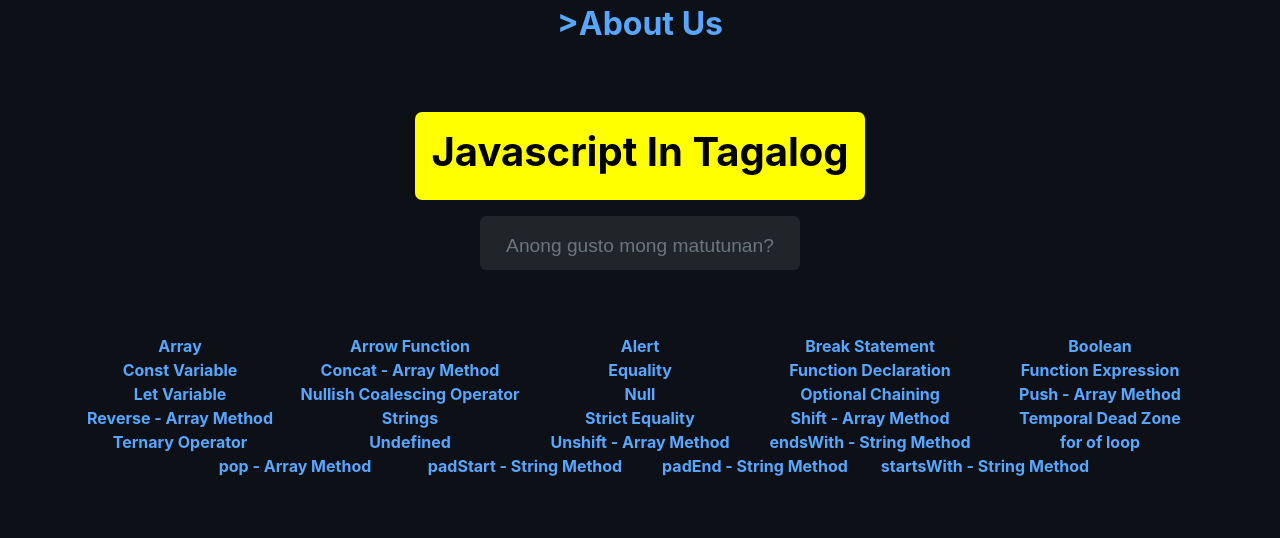
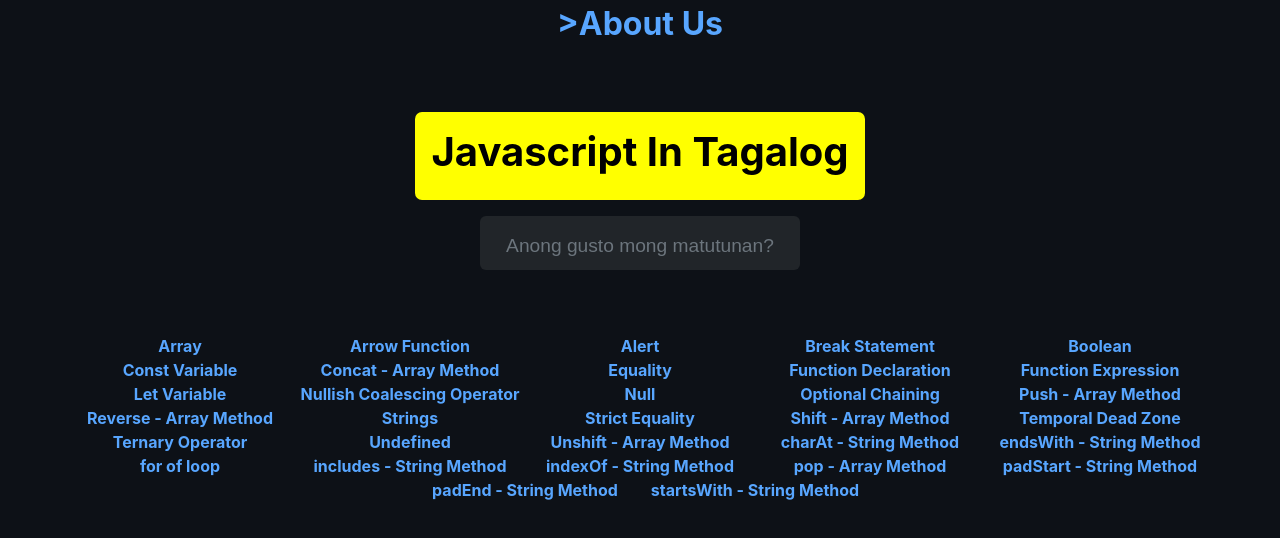
Before and after one commit to mmvergara/Javascript-Methods-In-Tagalog, a React (Create React App) app: page / in a window 1280 px wide. Shown: the top 538 px of the page. Built offline with nearby package versions, Linux system fonts and the light colour scheme.

Commit message:
added 3 more blogs

```diff
--- a/src/Links-JS.js
+++ b/src/Links-JS.js
@@ -173,6 +173,23 @@ const Links = [
         link:"https://dev.to/mmvergara/javascript-tagalog-string-padend-method-4ki4",
         author:"MMVergara",
     },
-
+    {
+		id:"includes-str-method",
+        topic:"includes - String Method",
+        link:"https://dev.to/mmvergara/javascript-tagalog-string-includes-method-4lb6",
+        author:"MMVergara",
+    },
+    {
+		id:"indexof-str-method",
+        topic:"indexOf - String Method",
+        link:"https://dev.to/mmvergara/javascript-tagalog-string-indexof-method-5elp",
+        author:"MMVergara",
+    },
+    {
+		id:"charat-str-method",
+        topic:"charAt - String Method",
+        link:"https://dev.to/mmvergara/javascript-tagalog-string-charat-method-5367",
+        author:"MMVergara",
+    },
 ]
 export default Links;
```
